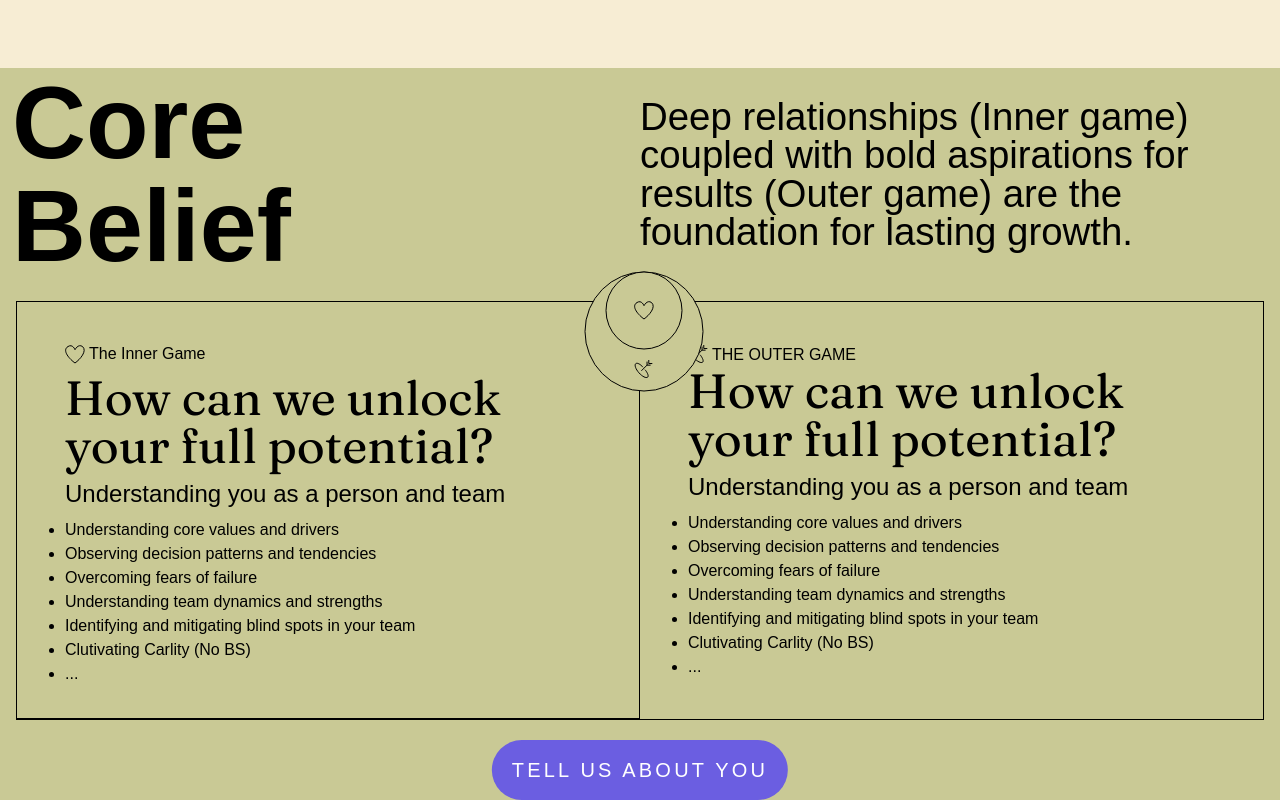
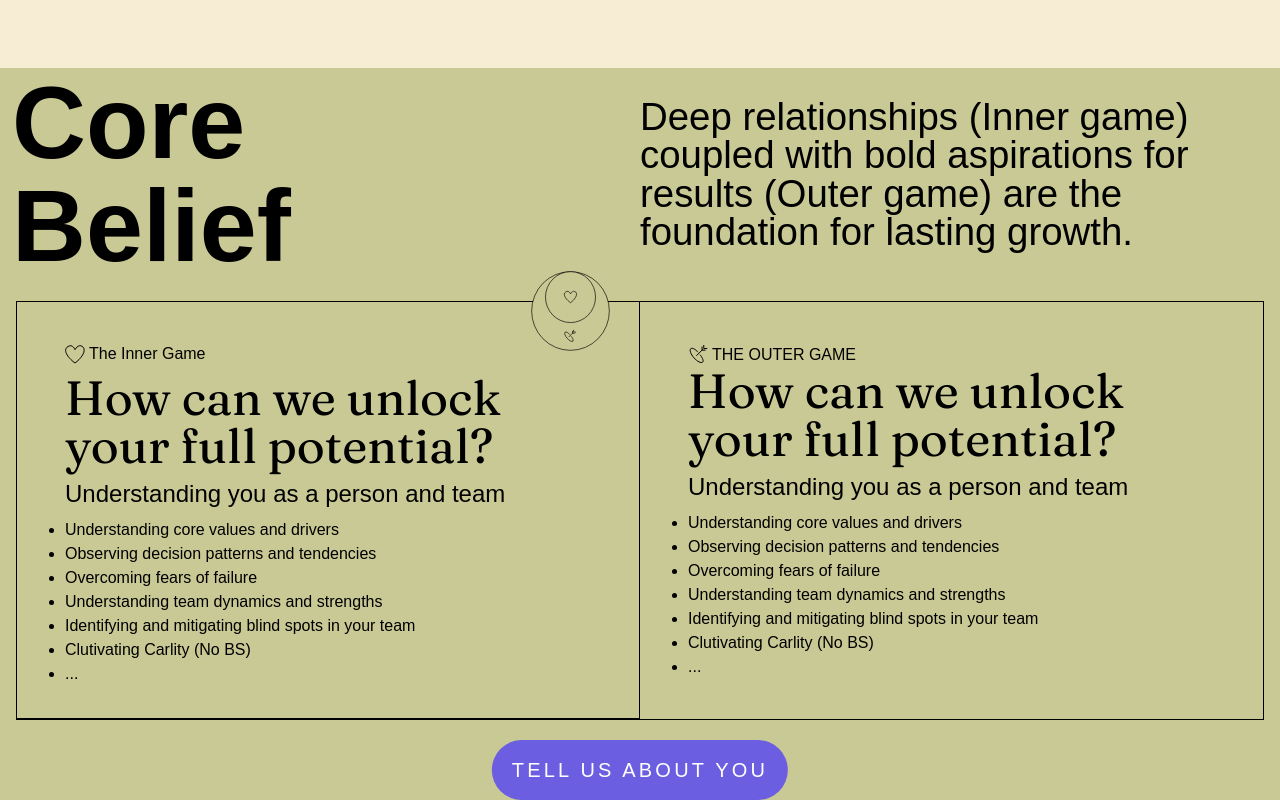
Before and after one commit to AzaanTechzilla/upliftfounder-clone, a React (Vite) app: page / in a window 1280 px wide. Shown: the part 2794-3594 px from the top of the page. Built offline with nearby package versions, Linux system fonts and the light colour scheme; a web font is replaced by a local one.

Commit message:
changes added

```diff
--- a/src/App.css
+++ b/src/App.css
@@ -20,13 +20,16 @@ height: 2px;
 bottom: 0;
 transition: all.3s
 }
-.right-content::before{
-  content: url('./assets/column.svg');
-  position:absolute;
+.right-content::before {
+  content: '';
+  position: absolute;
   top: -10%;
   left: -9%;
-  /* transform: translateX(-50%); */
-
+  width: 100px; /* Set width */
+  height: 100px; /* Set height */
+  background-image: url('./assets/column.svg');
+  background-size: contain;
+  background-repeat: no-repeat;
 }
 .dark .section4 .tab-nav{
   @apply border-b-[1.3px] border-primary
@@ -56,17 +59,33 @@ transition: all.3s
   .btn{
     @apply text-sm uppercase bg-btn py-4 px-5 rounded-full tracking-[0.2rem] text-white
   }
+  .right-content::before{
+    top: -10%;
+    left: 50%;
+    transform: translateX(-50%);
+    width: 80px; /* Set width */
+    height: 80px; /* Set height */
+  }
  }
  @media screen and  (max-width: 639px) {
   .right-content::before{
     top: -10%;
     left: 50%;
     transform: translateX(-50%);
+    width: 80px; /* Set width */
+    height: 80px; /* Set height */
   }
  }
  @media screen and  (min-width: 768px) {
   .btn{
     @apply text-xl uppercase bg-btn py-4 px-5 rounded-full tracking-[0.2rem] text-white
+  }
+  .right-content::before {
+    position: absolute;
+    top: -10%;
+    left: -11%;
+    width: 80px; /* Set width */
+    height: 80px; /* Set height */
   }
  }
  @media screen and (min-width: 1024px) {
```
